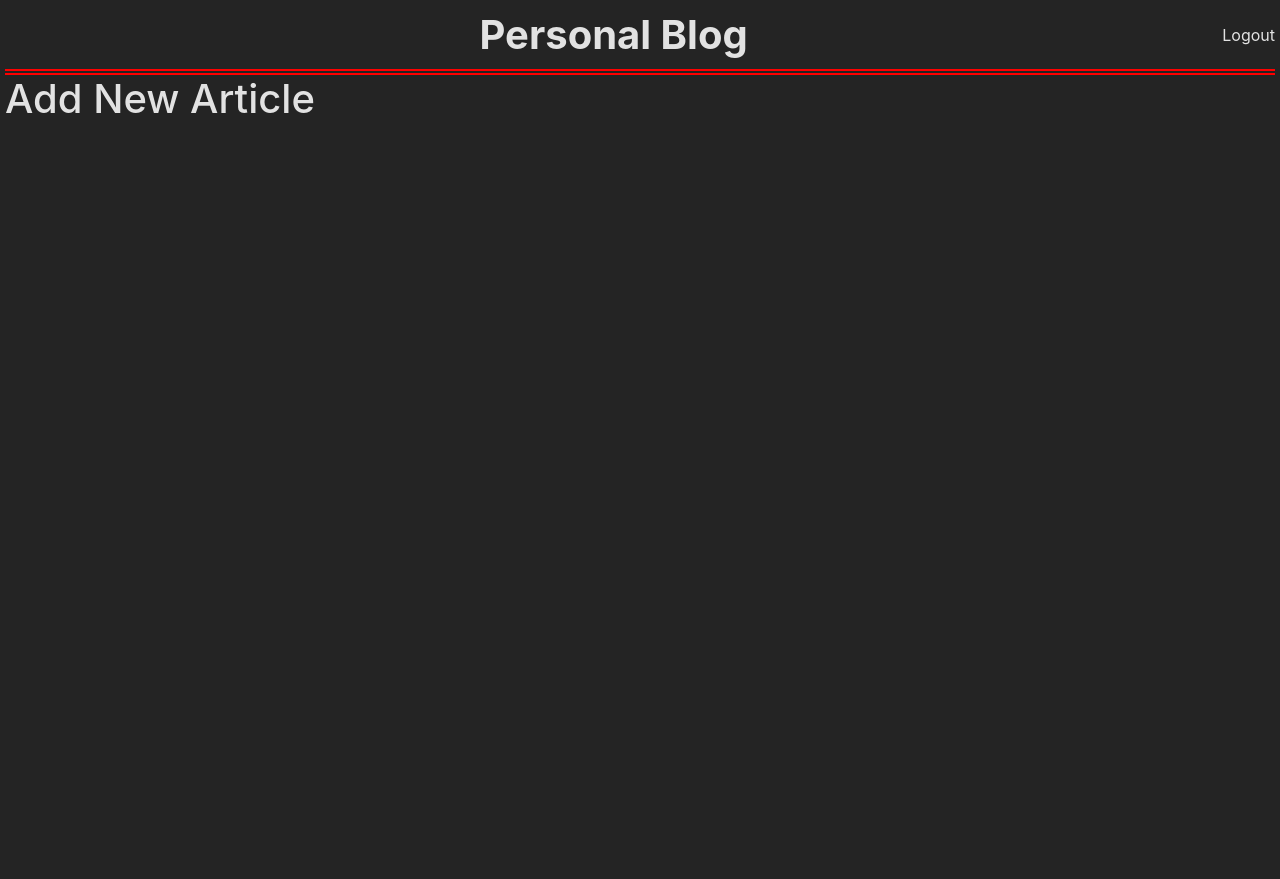
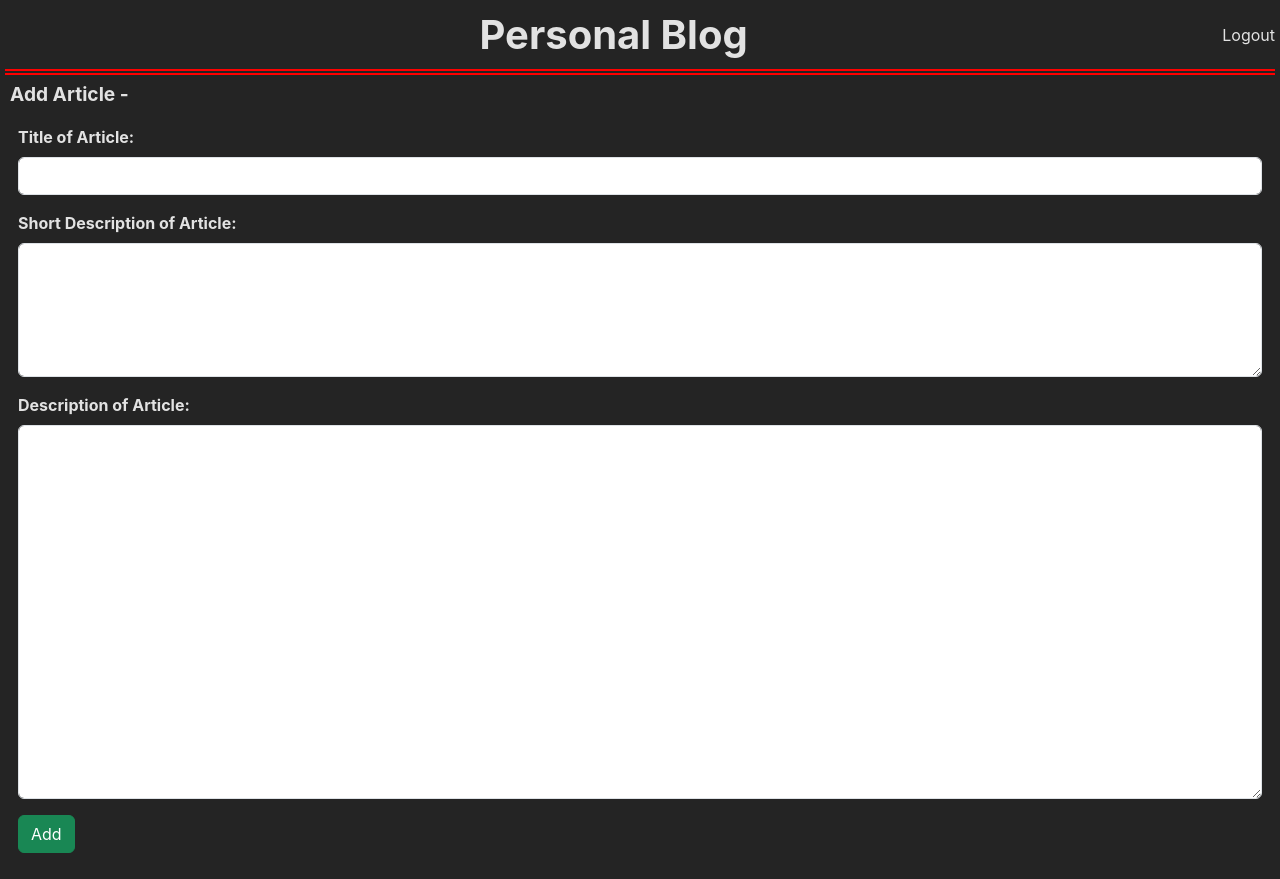
Before and after one commit to erpranavknigam/PersonalBlog, a React (Vite) app: page /admin/Add in a window 1280 px wide. Before the commit the page ends 800 px from the top, so only its background shows below. Built offline with nearby package versions, Linux system fonts and the light colour scheme.

Commit message:
Article Creation Function Completed

```diff
--- a/package.json
+++ b/package.json
@@ -13,9 +13,11 @@
     "base-64": "^1.0.0",
     "basic-auth": "^2.0.1",
     "bootstrap": "^5.3.3",
+    "dompurify": "^3.1.6",
     "express": "^4.19.2",
     "fs-extra": "^11.2.0",
     "http-proxy-middleware": "^3.0.0",
+    "quill": "^2.0.2",
     "react": "^18.3.1",
     "react-dom": "^18.3.1",
     "react-router-dom": "^6.26.1"
--- a/src/Admin/AddArticle.jsx
+++ b/src/Admin/AddArticle.jsx
@@ -1,7 +1,102 @@
-import React from 'react';
+import React, { useEffect, useState } from 'react';
+import { useParams } from 'react-router-dom';
+import './AddArticle.css'
+import 'bootstrap/dist/css/bootstrap.css'
 
 const AddArticle = () => {
-    return <h1>Add New Article</h1>;
+    const [title, setTitle] = useState('');
+    const [content, setContent] = useState('');
+    const [description, setDescription] = useState('');
+
+    // useEffect(() => {
+    //     fetch('/articles.json')
+    //         .then(response => response.json())
+    //         .then(data => {
+    //             const filtered = Array.from(data).filter(x => x.id === Number(id));
+    //             setTitle(filtered[0].title);
+    //             setContent(filtered[0].body);
+    //             setDescription(filtered[0].fullContent)
+    //         });
+    // }, []);
+
+
+    const changeArticleTitle = (event) => {
+        setTitle(event.target.value);
+    };
+
+    const changeShortDescription = (event) => {
+        setContent(event.target.value);
+    };
+
+    const changeDescription = (event) => {
+        setDescription(event.target.value);
+    };
+
+    const submitForm = (event) => {
+        event.preventDefault();
+
+        if (title.trim() !== "" && content.trim() !== "" && description.trim() !== "") {
+            const date = new Date();
+            const year = date.getFullYear();
+            const month = date.getMonth();
+            const day = date.getDate();
+            const fullDate = `${day}-${month + 1}-${year}`;
+
+            const articleData = { title: title, body: content, fullContent: description, date: fullDate }; // Include the id here
+            fetch('/api/add', {
+                method: 'POST',
+                headers: {
+                    'Content-Type': 'application/json'
+                },
+                body: JSON.stringify(articleData)
+            })
+            .then(response => {
+                if (!response.ok) {
+                    throw new Error(`HTTP error! status: ${response.status}`);
+                }
+                return response.json();
+            })
+            .then(data => {
+                alert("Article Added Successfully", data);
+            })
+            .catch(error => {
+                console.error('Error:', error);
+                alert("Failed to Add article");
+            });
+
+        } else {
+            alert("Please enter data in all fields");
+        }
+    };
+
+
+    return (
+        <div id='root'>
+            <div className='editTitleWrapper'>
+                <p className='editTitle'>Add Article - {title}</p>
+            </div>
+
+            <form onSubmit={submitForm}>
+                <div className='editForm'>
+                    <div className='mb-3 ms-2 me-2 mt-3'>
+                        <label className='form-label fw-bold'>Title of Article:</label>
+                        <input className='form-control' type='text' value={title} onChange={changeArticleTitle} maxLength={100} />
+                    </div>
+                    <div className='mb-3 ms-2 me-2 mt-3'>
+                        <label className='form-label fw-bold'>Short Description of Article:</label>
+                        <textarea className='form-control' value={content} onChange={changeShortDescription} rows={5} maxLength={500}></textarea>
+                    </div>
+                    <div className='mb-3 ms-2 me-2 mt-3'>
+                        <label className='form-label fw-bold'>Description of Article:</label>
+                        <textarea className='form-control' value={description} onChange={changeDescription} rows={15}></textarea>
+                    </div>
+                    <div className='mb-3 ms-2 me-2 mt-3'>
+                        <input type='submit' className='btn btn-success' value="Add" />
+                    </div>
+                </div>
+            </form>
+        </div>
+    );
 };
 
 export default AddArticle;
--- a/src/Home/Article.jsx
+++ b/src/Home/Article.jsx
@@ -1,12 +1,15 @@
 import React, { useEffect, useState } from "react";
 import { useParams } from 'react-router-dom'
 import './Article.css'
+import DOMPurify from 'dompurify';
+
 
 const Article = () => {
     const { id } = useParams();
     const [title, setTitle] = useState('')
     const [date, setDate] = useState('')
     const [desc, setDesc] = useState('')
+    const [body, setBody] = useState('')
 
     useEffect(() => {
         fetch('/articles.json')
@@ -16,18 +19,21 @@ const Article = () => {
                 setTitle(article[0].title)
                 setDesc(article[0].body)
                 setDate(article[0].date)
+                setBody(article[0].fullContent)
             })
             .catch(err => console.error("Article Fetching Failed."))
     })
+    const cleanHtml = DOMPurify.sanitize(body);
     return (
+
         <>
             <div className="articleWrapper">
                 <div className="articleHeader">
                     <div className="titleOfArticle">{title}</div>
                     <div className="dateOfArticle">Published On: {date}</div>
                 </div>
-                <div className="bodyOfArticle">
-                    {desc}
+                <div className="bodyOfArticle"
+                dangerouslySetInnerHTML={{ __html: cleanHtml }}>
                 </div>
             </div>
         </>
```
Also changed, not shown: public/articles.json (+36 -1 lines), src/index.js (+31 -0 lines), src/Admin/AddArticle.css (added), 1 other file (tests, documents, lock files or other folders).
